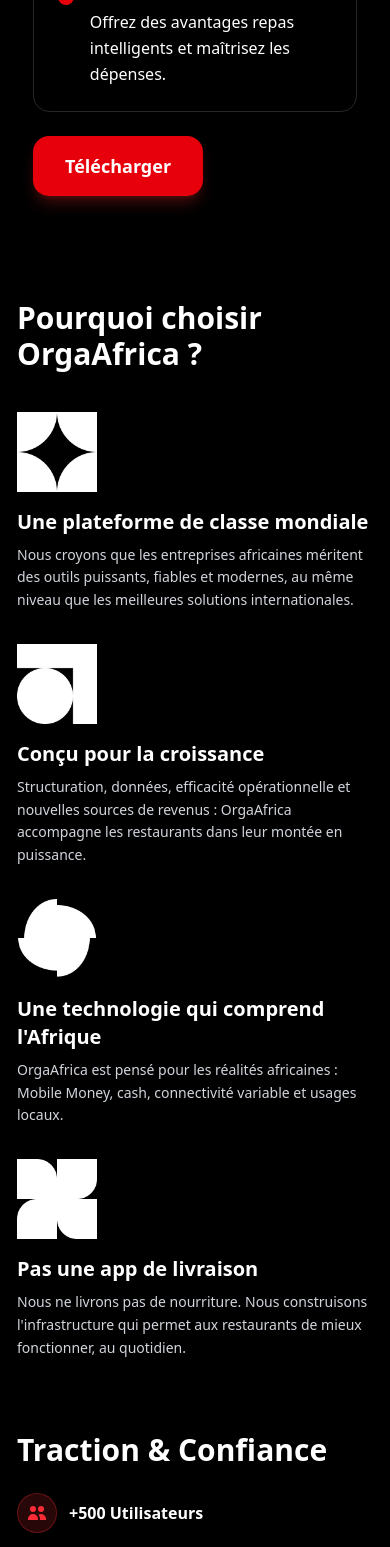
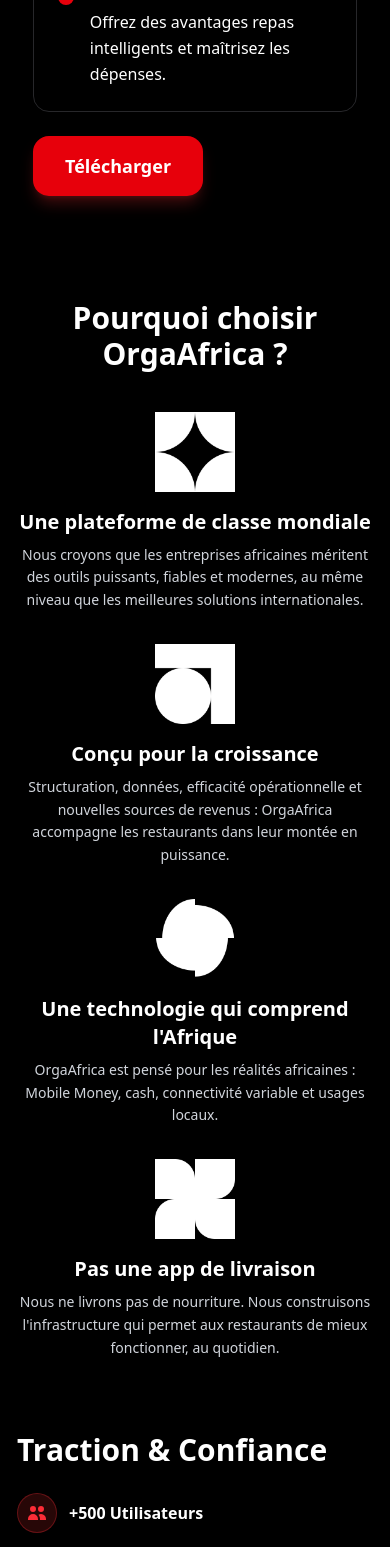
Before and after one commit to W3-Frame/Orga-Landing-page, a Vue app in the folder Orga-landingPage/: page / in a window 390 px wide. Shown: the part 5141-6688 px from the top of the page. Built offline with nearby package versions, Linux system fonts and the light colour scheme.

Commit message:
Refactor PourquoiChoisir component: enhance layout by adjusting alignment and spacing for better readability

```diff
--- a/Orga-landingPage/src/components/PourquoiChoisir.vue
+++ b/Orga-landingPage/src/components/PourquoiChoisir.vue
@@ -1,17 +1,17 @@
 <template>
   <div class="bg-black text-white py-10 sm:py-14 lg:py-20 px-4 sm:px-6 lg:px-8 xl:px-12">
     <div class="max-w-7xl mx-auto">
-      <h1 class="text-3xl sm:text-4xl lg:text-5xl font-bold mb-10 sm:mb-14 lg:mb-20">Pourquoi choisir OrgaAfrica ?</h1>
+      <h1 class="text-3xl sm:text-4xl lg:text-5xl text-center sm:text-left font-bold mb-10 sm:mb-14 lg:mb-20">Pourquoi choisir OrgaAfrica ?</h1>
 
       <div class="grid grid-cols-1 lg:grid-cols-2 gap-8 sm:gap-12 lg:gap-16">
         <!-- Left Column -->
         <div class="space-y-8 sm:space-y-10 lg:space-y-12">
           <!-- Card 1 -->
-          <div class="flex flex-col sm:flex-row gap-4 sm:gap-6 items-start">
+          <div class="flex flex-col sm:flex-row gap-4 sm:gap-6 items-center sm:items-start">
             <div class="flex-shrink-0">
               <img src="/public/Clip path group.png" alt="" class="w-20 sm:w-24 h-auto" />
             </div>
-            <div>
+            <div class="text-center sm:text-left">
               <h2 class="text-xl sm:text-2xl lg:text-3xl font-bold mb-2 sm:mb-4">Une plateforme de classe mondiale</h2>
               <p class="text-gray-300 leading-relaxed text-sm sm:text-base lg:text-lg">
                 Nous croyons que les entreprises africaines méritent des outils puissants, fiables
@@ -21,11 +21,11 @@
           </div>
 
           <!-- Card 2 -->
-          <div class="flex flex-col sm:flex-row gap-4 sm:gap-6 items-start">
+          <div class="flex flex-col sm:flex-row gap-4 sm:gap-6 items-center sm:items-start">
             <div class="flex-shrink-0">
               <img src="/public/icon-01.png" alt="" class="w-20 sm:w-24 h-auto" />
             </div>
-            <div>
+            <div class="text-center sm:text-left">
               <h2 class="text-xl sm:text-2xl lg:text-3xl font-bold mb-2 sm:mb-4">Conçu pour la croissance</h2>
               <p class="text-gray-300 leading-relaxed text-sm sm:text-base lg:text-lg">
                 Structuration, données, efficacité opérationnelle et nouvelles sources de revenus
@@ -38,11 +38,11 @@
         <!-- Right Column -->
         <div class="space-y-8 sm:space-y-10 lg:space-y-12">
           <!-- Card 3 -->
-          <div class="flex flex-col sm:flex-row gap-4 sm:gap-6 items-start">
+          <div class="flex flex-col sm:flex-row gap-4 sm:gap-6 items-center sm:items-start">
             <div class="flex-shrink-0">
               <img src="/public/Vector.png" alt="" class="w-20 sm:w-24 h-auto" />
             </div>
-            <div>
+            <div class="text-center sm:text-left">
               <h2 class="text-xl sm:text-2xl lg:text-3xl font-bold mb-2 sm:mb-4">Une technologie qui comprend l'Afrique</h2>
               <p class="text-gray-300 leading-relaxed text-sm sm:text-base lg:text-lg">
                 OrgaAfrica est pensé pour les réalités africaines : Mobile Money, cash, connectivité
@@ -52,11 +52,11 @@
           </div>
 
           <!-- Card 4 -->
-          <div class="flex flex-col sm:flex-row gap-4 sm:gap-6 items-start">
+          <div class="flex flex-col sm:flex-row gap-4 sm:gap-6 items-center sm:items-start">
             <div class="flex-shrink-0">
               <img src="/public/Vector (1).png" alt="" class="w-20 sm:w-24 h-auto" />
             </div>
-            <div>
+            <div class="text-center sm:text-left">
               <h2 class="text-xl sm:text-2xl lg:text-3xl font-bold mb-2 sm:mb-4">Pas une app de livraison</h2>
               <p class="text-gray-300 leading-relaxed text-sm sm:text-base lg:text-lg">
                 Nous ne livrons pas de nourriture. Nous construisons l'infrastructure qui permet aux
```
